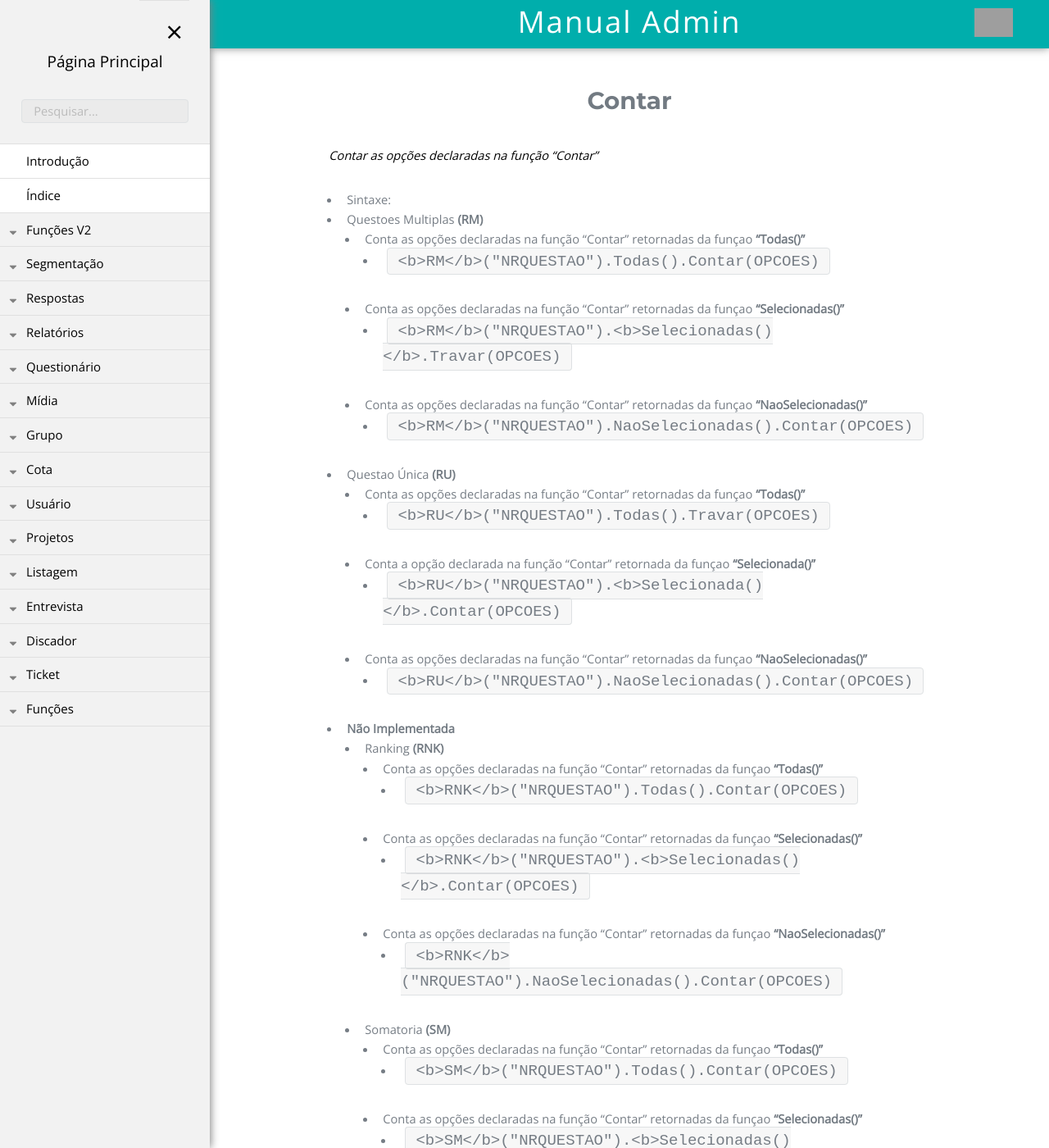
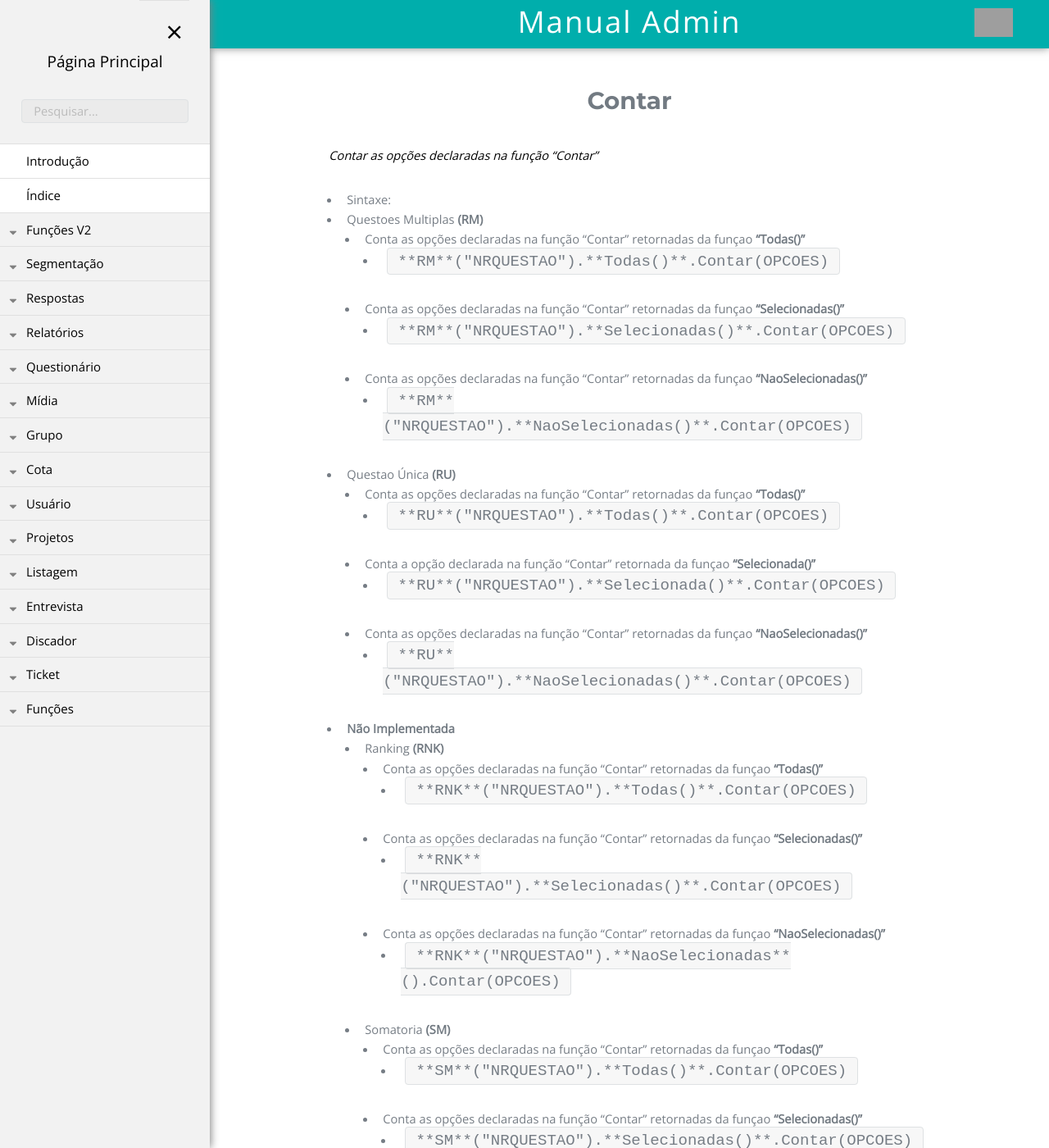
Before and after one commit to rogerio-figueiredo-hsr/hsrtechonline.github.io, a Jekyll site: the page built from _posts/2019-04-01-contar.md, in a window 1280 px wide and 1400 px high. Shown: the whole window at 82% size. Built offline with Jekyll 4.4.1, drawn with Linux system fonts in a browser that asks for light colours; some of the changed text lies outside the part shown; grey boxes are pictures that could not be loaded.

Commit message:
Correção de sintaxe e formatação
Algumas sintaxes estavam com a função 'Travar' ao invés de 'Contar'. Algumas palavras em negrito, com tag HTML, substituí pelo padrão Markdown

```diff
--- a/_posts/2019-04-01-contar.md
+++ b/_posts/2019-04-01-contar.md
@@ -12,40 +12,40 @@ pasta: "funcoesv2"
 - Sintaxe:
 - Questoes Multiplas **(RM)**
   - Conta as opções declaradas na função "Contar" retornadas da funçao **"Todas()"**
-    - `<b>RM</b>("NRQUESTAO").Todas().Contar(OPCOES)`
+    - `**RM**("NRQUESTAO").**Todas()**.Contar(OPCOES)`
   - Conta as opções declaradas na função "Contar" retornadas da funçao **"Selecionadas()"**
-    - `<b>RM</b>("NRQUESTAO").<b>Selecionadas()</b>.Travar(OPCOES)`
+    - `**RM**("NRQUESTAO").**Selecionadas()**.Contar(OPCOES)`
   - Conta as opções declaradas na função "Contar" retornadas da funçao **"NaoSelecionadas()"**
-    - `<b>RM</b>("NRQUESTAO").NaoSelecionadas().Contar(OPCOES)`
+    - `**RM**("NRQUESTAO").**NaoSelecionadas()**.Contar(OPCOES)`
 - Questao Única **(RU)**
     - Conta as opções declaradas na função "Contar" retornadas da funçao **"Todas()"**
-      - `<b>RU</b>("NRQUESTAO").Todas().Travar(OPCOES)`
+      - `**RU**("NRQUESTAO").**Todas()**.Contar(OPCOES)`
     - Conta a opção declarada na função "Contar" retornada da funçao **"Selecionada()"**
-      - `<b>RU</b>("NRQUESTAO").<b>Selecionada()</b>.Contar(OPCOES)`
+      - `**RU**("NRQUESTAO").**Selecionada()**.Contar(OPCOES)`
     - Conta as opções declaradas na função "Contar" retornadas da funçao **"NaoSelecionadas()"**
-      - `<b>RU</b>("NRQUESTAO").NaoSelecionadas().Contar(OPCOES)`
+      - `**RU**("NRQUESTAO").**NaoSelecionadas()**.Contar(OPCOES)`
 - **Não Implementada**
   - Ranking **(RNK)**
     - Conta as opções declaradas na função "Contar" retornadas da funçao **"Todas()"**
-      - `<b>RNK</b>("NRQUESTAO").Todas().Contar(OPCOES)`
+      - `**RNK**("NRQUESTAO").**Todas()**.Contar(OPCOES)`
     - Conta as opções declaradas na função "Contar" retornadas da funçao **"Selecionadas()"**
-      - `<b>RNK</b>("NRQUESTAO").<b>Selecionadas()</b>.Contar(OPCOES)`
+      - `**RNK**("NRQUESTAO").**Selecionadas()**.Contar(OPCOES)`
     - Conta as opções declaradas na função "Contar" retornadas da funçao **"NaoSelecionadas()"**
-      - `<b>RNK</b>("NRQUESTAO").NaoSelecionadas().Contar(OPCOES)`
+      - `**RNK**("NRQUESTAO").**NaoSelecionadas**().Contar(OPCOES)`
   - Somatoria **(SM)**
     - Conta as opções declaradas na função "Contar" retornadas da funçao **"Todas()"**
-      - `<b>SM</b>("NRQUESTAO").Todas().Contar(OPCOES)`
+      - `**SM**("NRQUESTAO").**Todas()**.Contar(OPCOES)`
     - Conta as opções declaradas na função "Contar" retornadas da funçao **"Selecionadas()"**
-      - `<b>SM</b>("NRQUESTAO").<b>Selecionadas()</b>.Contar(OPCOES)`
+      - `**SM**("NRQUESTAO").**Selecionadas()**.Contar(OPCOES)`
     - Conta as opções declaradas na função "Contar" retornadas da funçao **"NaoSelecionadas()"**
-      - `<b>SM</b>("NRQUESTAO").NaoSelecionadas().Contar(OPCOES)`
+      - `**SM**("NRQUESTAO").**NaoSelecionadas()**.Contar(OPCOES)`
 
 - Parâmetros:
   - NRQUESTAO: Código da Questão (Texto entre aspas duplas) ou variável (sem aspas)
   - OPCOES: Códigos da opções numéricos entre colchetes
 - Exemplo 1:
-  - `<b>RM</b>("Q1").Todas().Contar([1])`
-  - `<b>RU</b>("Q1").Todas().Contar([1])`
+  - `**RM**("Q1").Todas().Contar([1])`
+  - `**RU**("Q1").Todas().Contar([1])`
 - Exemplo 2:
     - <pre>
       <code>var opcoes = (pode ser o retorno de uma função ou estático)
```
